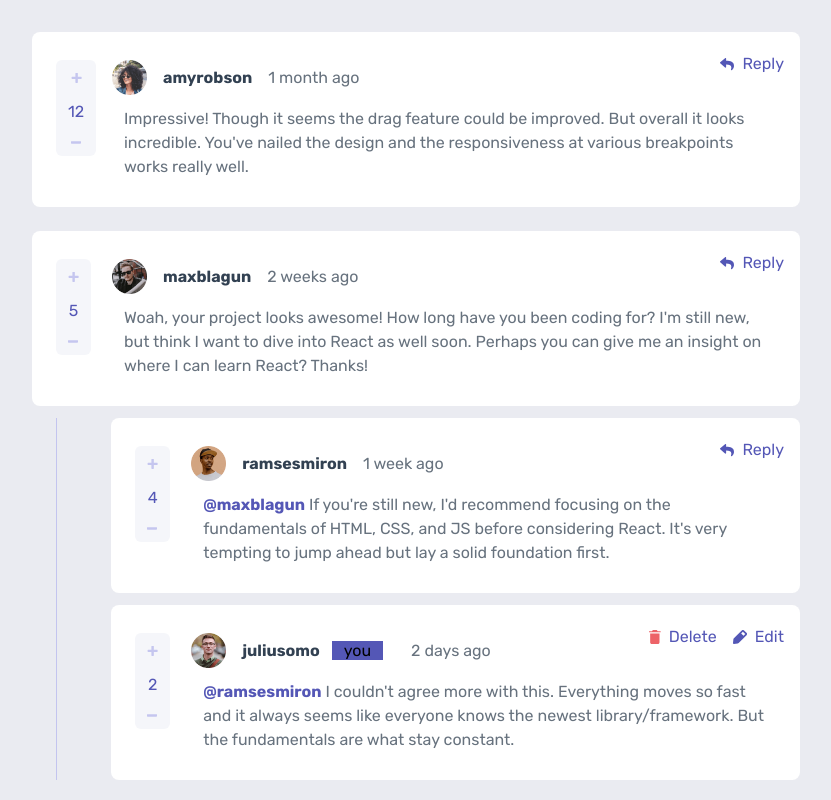
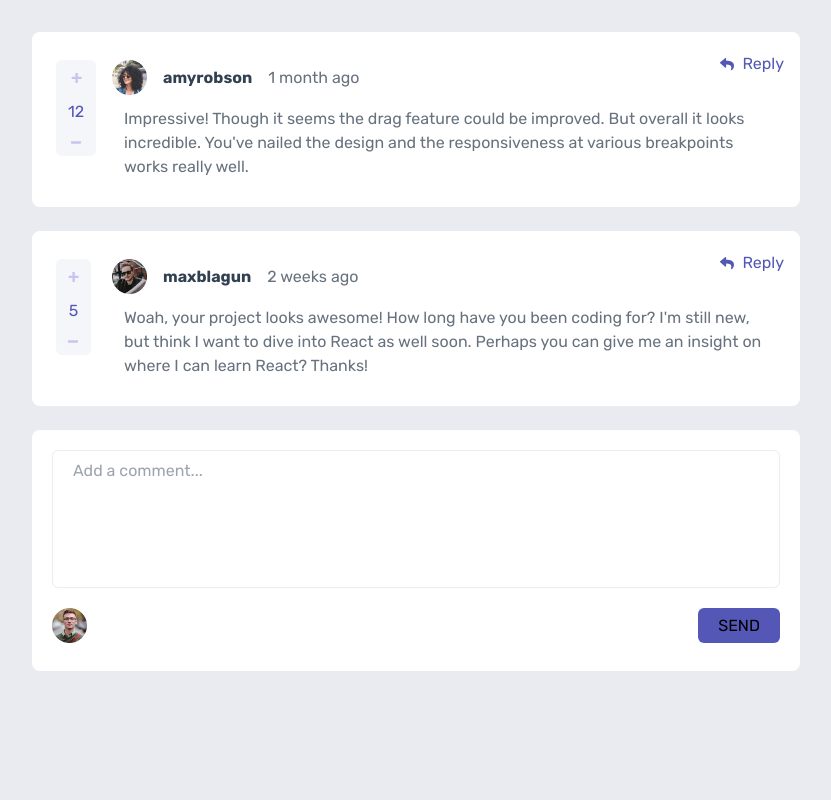
Before and after one commit to NinfarZ/interactive-comments-section, a Next.js app: page / in a window 1280 px wide. Shown: the top 800 px of the page, without its empty margins (224-1055 px from the left). Built offline with nearby package versions, Linux system fonts and the light colour scheme.

Commit message:
commented out functions

```diff
--- a/pages/CommentBlock.js
+++ b/pages/CommentBlock.js
@@ -3,7 +3,7 @@ import React, { useState } from 'react'
 
 export default function CommentBlock(props) {
 
-    const [replies, setReplies] = useState(props.comment.replies)
+    // const [replies, setReplies] = useState(props.comment.replies)
     const [replyCount, setReplyCount] = useState(0)
 
 
@@ -60,7 +60,7 @@ export default function CommentBlock(props) {
                 </div>
                 <div className=' before:absolute before:left-0 before:bottom-0 before:top-0 before:translate-x-9 before:border-l before:border-l-Light-grayish-blue relative'>
                     <div className='w-[90%] ml-auto'>
-                        {mapReplies(replies)}
+                        {/* {mapReplies(replies)} */}
                     </div>
                 </div>
             </div>
```
